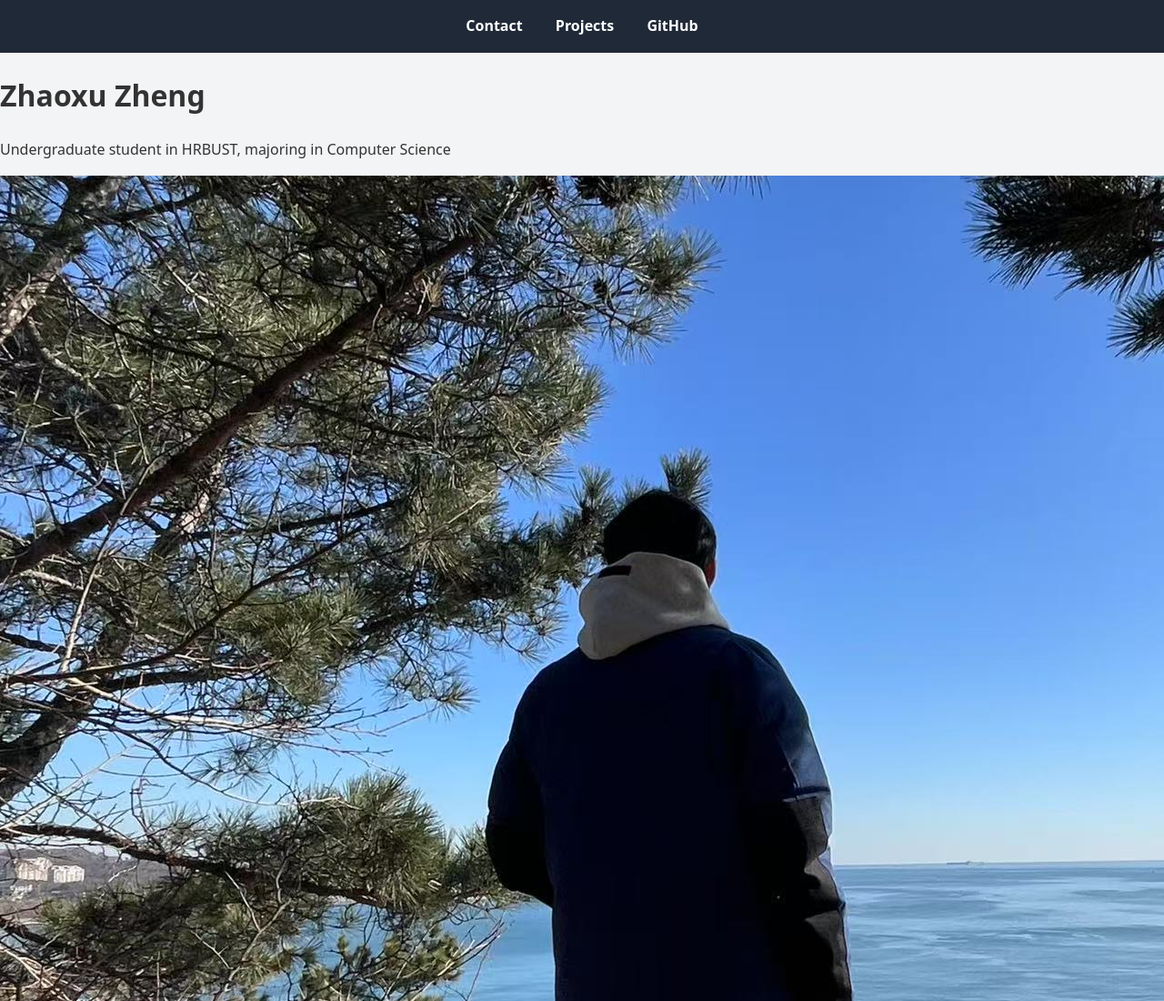
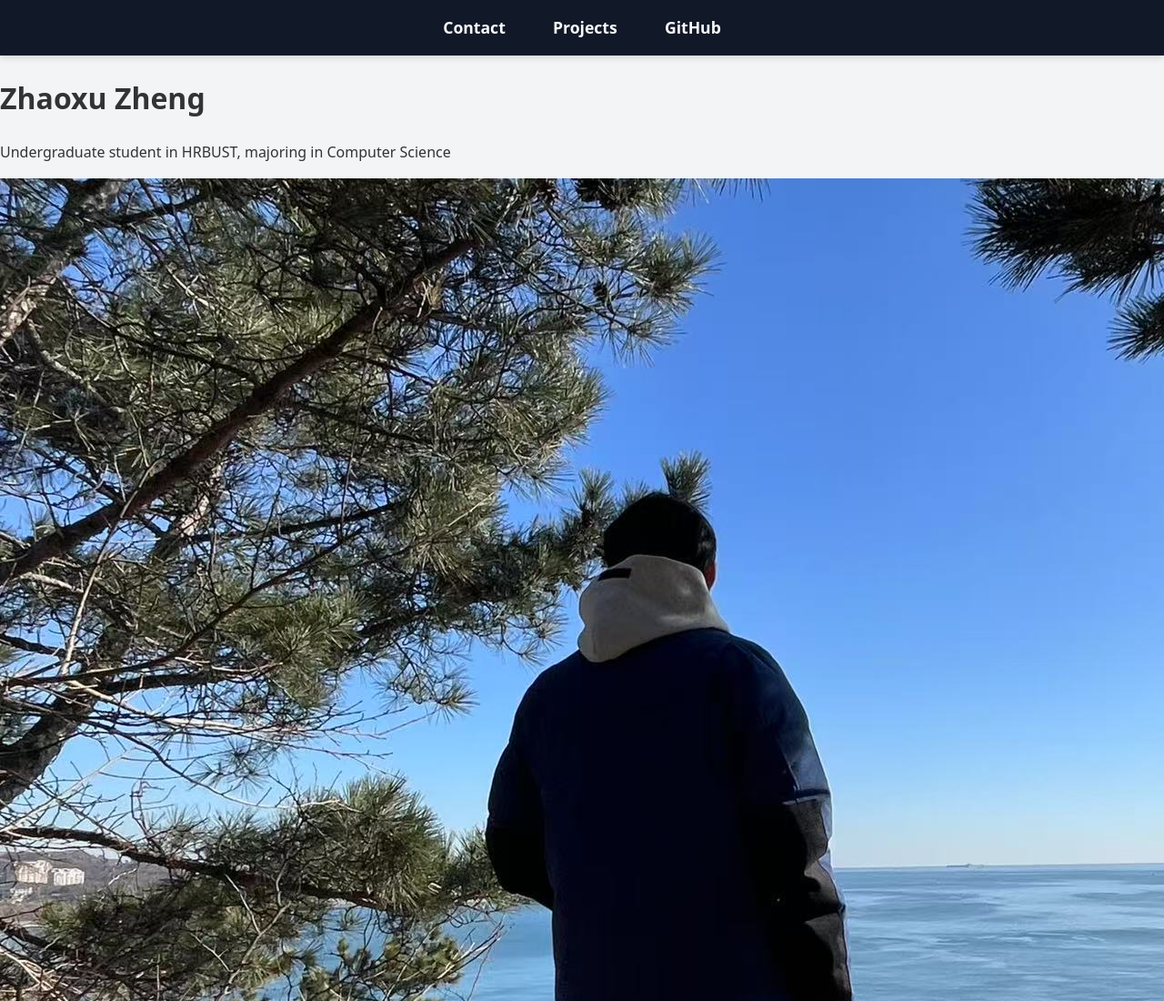
Before and after one commit to 0ozcharles/Beta_test_portfolio, a plain HTML site: page index.html in a window 1280 px wide. Shown: the top 1100 px of the page at 91% size. Drawn offline with Linux system fonts and the light colour scheme; files whose address does not match are found by name.

Commit message:
Update style.css

```diff
--- a/style.css
+++ b/style.css
@@ -6,24 +6,35 @@ body {
     color: #333;
   }
 
-  /* 导航栏 */
-  nav {
-    background-color: #1f2937;
-    padding: 1rem;
+ /* 导航栏 */
+nav {
+    background-color: #111827; /* 更深一点，接近黑色 */
+    padding: 1rem 0;
     text-align: center;
+    position: sticky;
+    top: 0;
+    z-index: 1000;
+    box-shadow: 0 2px 8px rgba(0, 0, 0, 0.15);
   }
 
+  /* 导航链接样式 */
   nav a {
-    color: #fff;
+    color: #f9fafb; /* 更亮的白色 */
     text-decoration: none;
-    margin: 0 1rem;
+    margin: 0 1.5rem;
     font-weight: bold;
-    transition: color 0.2s ease;
+    font-size: 1.1rem;
+    position: relative;
+    padding-bottom: 4px;
+    transition: color 0.3s ease, border-bottom 0.3s ease;
   }
 
+  /* hover 效果 */
   nav a:hover {
     color: #60a5fa;
+    border-bottom: 2px solid #60a5fa;
   }
+
 
   /* 主体居中和样式 */
   .contact-container {
```
